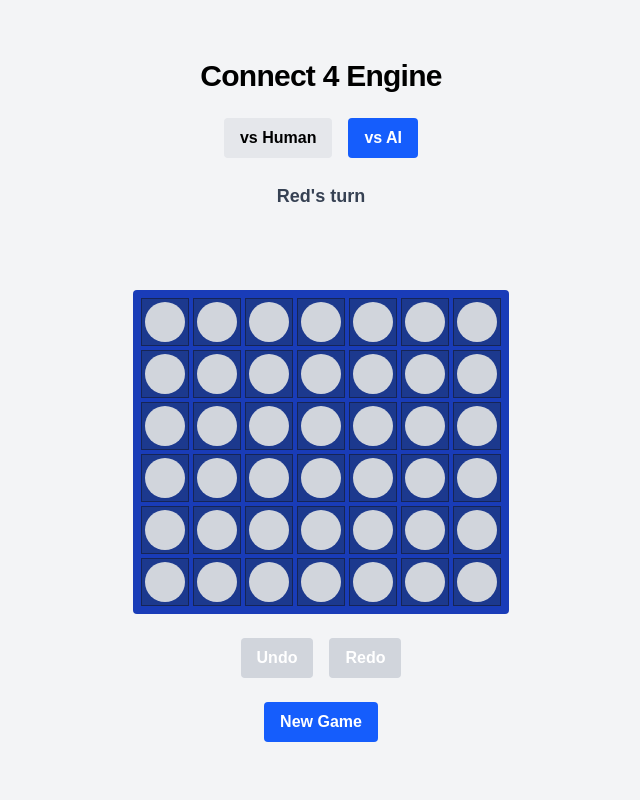
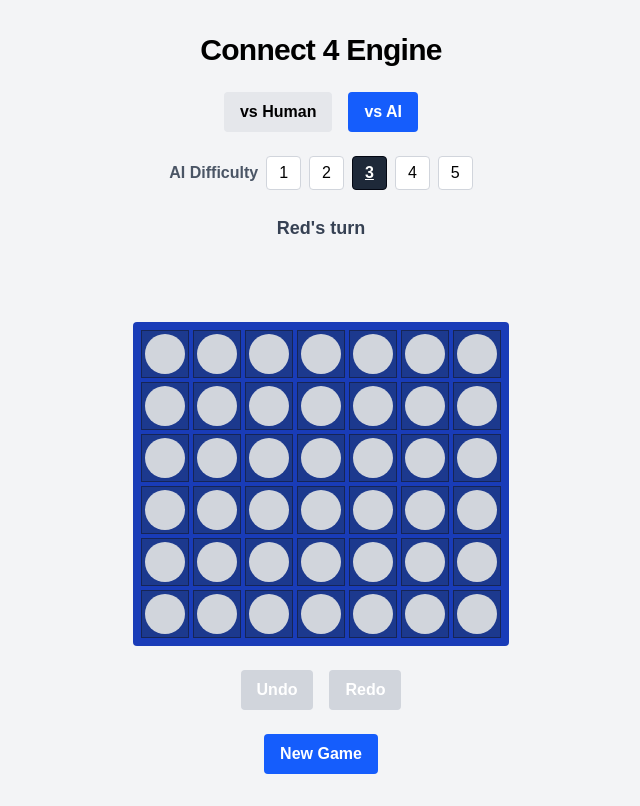
Before and after one commit to mankesh016/connect4-engine, a Next.js app: page / in a window 1280 px wide. Both pictures are taken after a click on the button "vs AI". Shown: the whole page, without its empty margins (319-959 px from the left). Built offline with nearby package versions, Linux system fonts and the light colour scheme.

Commit message:
feat: AI difficulty levels 1-5 with depth and randomness tuning

```diff
--- a/app/page.tsx
+++ b/app/page.tsx
@@ -15,6 +15,7 @@ export default function Home() {
     gameMode,
     setGameMode,
     difficulty,
+    setDifficulty,
     isThinking,
     setIsThinking,
     lastMove,
@@ -81,6 +82,35 @@ export default function Home() {
           </button>
         </div>
 
+        {/* Difficulty Selector (Only for vs AI mode) */}
+        {gameMode === "ai" && (
+          <div className="flex items-center gap-2">
+            <span className="text-md font-semibold text-gray-600">
+              AI Difficulty
+            </span>
+            <div className="flex gap-2">
+              {([1, 2, 3, 4, 5] as const).map((level) => {
+                const isSelected = difficulty === level;
+                const isDisabled = moveHistory.length > 0 || isThinking;
+                return (
+                  <button
+                    key={level}
+                    onClick={() => setDifficulty(level)}
+                    disabled={isDisabled}
+                    className={`px-3 py-1 rounded border transition-colors cursor-pointer disabled:opacity-50 disabled:cursor-not-allowed ${
+                      isSelected
+                        ? "bg-gray-800 text-white border-gray-950 font-bold underline"
+                        : "bg-white text-black border-gray-300 hover:bg-gray-100"
+                    }`}
+                  >
+                    {level}
+                  </button>
+                );
+              })}
+            </div>
+          </div>
+        )}
+
         {/* Turn or result status */}
         <div className="text-lg font-semibold text-gray-700" id="game-status">
           {statusText}
--- a/hooks/useAI.ts
+++ b/hooks/useAI.ts
@@ -49,7 +49,11 @@ export function useAI({
 
       const timer = setTimeout(() => {
         // Run minimax search on latest board
-        const bestMove = getBestMove(boardRef.current, 5, 2);
+        const bestMove = getBestMove(
+          boardRef.current,
+          difficultyRef.current,
+          2,
+        );
 
         setIsThinkingRef.current(false);
         thinkingRef.current = false;
--- a/lib/engine/minimax.ts
+++ b/lib/engine/minimax.ts
@@ -7,7 +7,27 @@ import {
 } from "./board";
 import { scoreBoard } from "./heuristic";
 
-const DEFAULT_DEPTH = 5;
+export interface DifficultyConfig {
+  depth: number;
+  randomChance: number;
+}
+
+export function getDifficultyConfig(level: number): DifficultyConfig {
+  switch (level) {
+    case 1:
+      return { depth: 1, randomChance: 0.6 };
+    case 2:
+      return { depth: 2, randomChance: 0.3 };
+    case 3:
+      return { depth: 4, randomChance: 0.0 };
+    case 4:
+      return { depth: 6, randomChance: 0.0 };
+    case 5:
+      return { depth: 9, randomChance: 0.0 };
+    default:
+      return { depth: 4, randomChance: 0.0 }; // Level 3 default
+  }
+}
 
 // Standard Minimax algorithm with Alpha-Beta pruning.
 // aiPlayer (default 2) is the maximizing player.
@@ -92,12 +112,30 @@ export function minimax(
   }
 }
 
-// returns the best move (column index) for the AI
+// returns the best move (column index) for the AI, considering the difficulty
 export function getBestMove(
   board: BoardState,
-  depth: number = DEFAULT_DEPTH,
+  level: number = 3,
   aiPlayer: number = 2,
 ): number {
-  const result = minimax(board, depth, -Infinity, Infinity, true, aiPlayer);
+  const config = getDifficultyConfig(level);
+  const validColumns = getValidColumns(board);
+
+  if (validColumns.length === 0) return -1;
+
+  // level randomness chance
+  if (Math.random() < config.randomChance) {
+    const randomIndex = Math.floor(Math.random() * validColumns.length);
+    return validColumns[randomIndex];
+  }
+
+  const result = minimax(
+    board,
+    config.depth,
+    -Infinity,
+    Infinity,
+    true,
+    aiPlayer,
+  );
   return result.column;
 }
```
